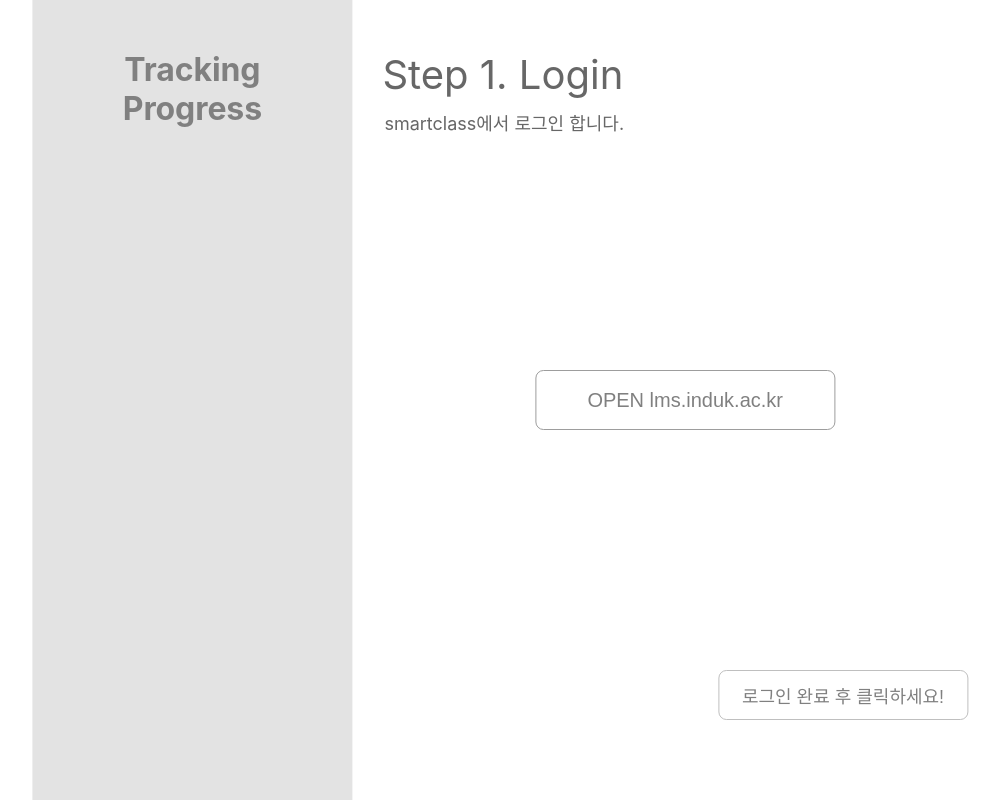
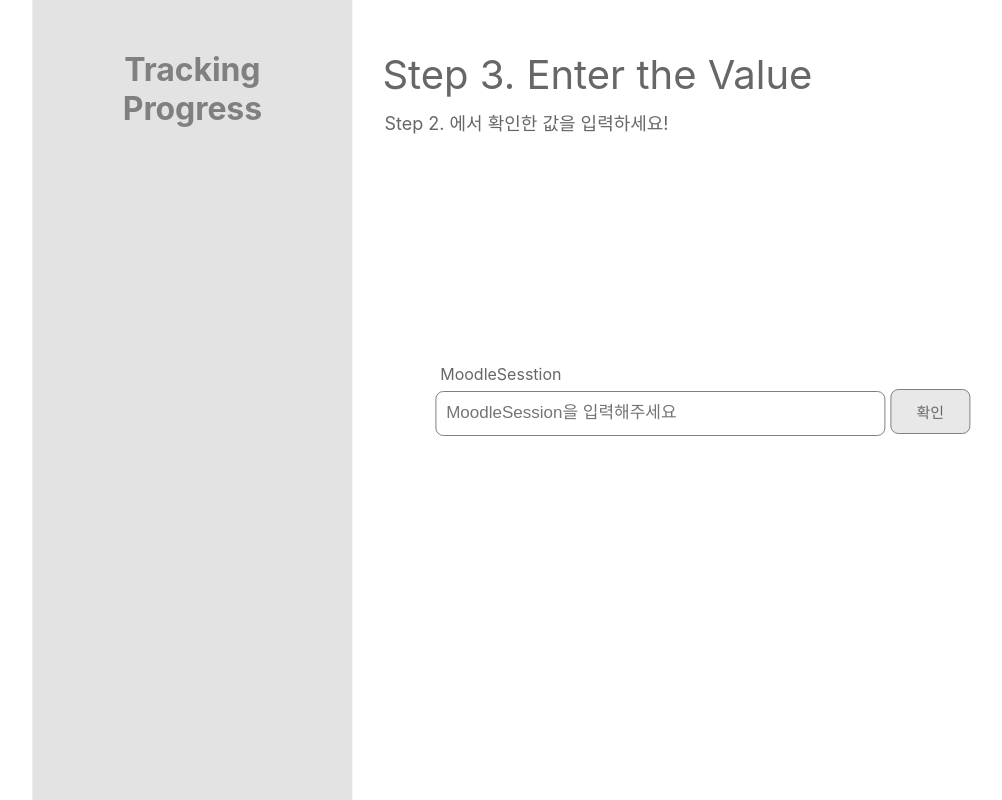
Before and after one commit to llooster/tracking-progress, a React (Create React App) app in the folder tracking-progress/: page / in a window 1280 px wide. Shown: the whole page, without its empty margins (70-1072 px from the left). Built offline with nearby package versions, Linux system fonts and the light colour scheme.

Commit message:
콘솔은 되는데 값 저장이 안 됩니다...

```diff
--- a/tracking-progress/src/component/App.js
+++ b/tracking-progress/src/component/App.js
@@ -1,20 +1,52 @@
 import React, { Component } from "react";
-import Login from "./Login/Login";
-// import GetValue from "./GetTheValue/GetValue";
-// import EnterValue from "./EnterTheValue";
+// import Login from "../page/Home/Login/Login";
+// import GetValue from "../page/Home/GetTheValue/GetValue";
+import EnterValue from "../page/Home/EnterTheValue/EnterValue";
 
 class App extends Component {
     state = {
-        id: 1,
-        step: "Step 1. Login",
-        explain: "induk 사이트에 로그인 합니다",
+        // id: 1,
+        step: [
+            "Step 1. Login",
+            "Step 2. Get the Value",
+            "Step 3. Enter the Value",
+        ],
+        explain: [
+            "induk 사이트에 로그인 합니다",
+            "크롤링을 위한 값을 가져옵니다. 아래는 Mac / Chrome 기준입니다.",
+            "Step 2. 에서 확인한 값을 입력하세요!",
+        ],
+        next: ["로그인 완료 후 클릭하세요!", "위 과정 완료 후 클릭!"],
+        moodle: "",
+    };
+    // test = () => {
+    //   var {value} = this.state;
+
+    // }
+    inputValue = () => {
+        const { moodle } = this.state;
+        return console.log(document.getElementById("inputValue").value);
     };
     render() {
-        console.log(this.state["step"]);
+        // console.log("moodle :>> ", moodle);
+        var { inputValue } = this;
+        var { id, step, explain, moodle } = this.state;
         return (
-            <Login />
-            // <GetValue />
-            // <EnterValue />
+            // <Login
+            //     step={this.state.step[0]}
+            //     explain={this.state.explain[0]}
+            //     next={this.state.next[0]}
+            // />
+            // <GetValue
+            //     step={this.state.step[1]}
+            //     explain={this.state.explain[1]}
+            //     next={this.state.next[1]}
+            // />
+            <EnterValue
+                step={this.state.step[2]}
+                explain={this.state.explain[2]}
+                value={inputValue}
+            />
         );
     }
 }
--- a/tracking-progress/src/component/EnterTheValue/EnterValue.js
+++ b/tracking-progress/src/page/Home/EnterTheValue/EnterValue.js
@@ -3,7 +3,7 @@
 
 class EnterValue extends Component {
     render() {
-        // const { id, step, explain } = this.props;
+        const { step, explain, value, moodle } = this.props;
         return (
             <div className="whole">
                 <div className="Tracking-Progress">
@@ -11,21 +11,26 @@
                 </div>
                 <div className="Step">
                     <div className="explain">
-                        <div>Step 3. Enter the Value</div>
-                        <span>Step 2. 에서 확인한 값을 입력하세요!</span>
+                        <div>{step}</div>
+                        <span>{explain}</span>
                     </div>
                     <div className="inputBox">
                         <div className="moodle">MoodleSesstion</div>
                         <div className="input">
                             <input
                                 type="text"
-                                className="inputValue"
+                                id="inputValue"
                                 placeholder="MoodleSession을 입력해주세요"
                             ></input>
-                            <button>확인</button>
+                            <button
+                                onClick={function (e) {
+                                    value();
+                                }}
+                            >
+                                확인
+                            </button>
                         </div>
                     </div>
-                    {/* <button>로그인 완료 후 클릭하세요!</button> */}
                 </div>
             </div>
         );
--- a/tracking-progress/src/component/Login/Login.css
+++ b/tracking-progress/src/page/Home/Login/Login.css
@@ -116,6 +116,7 @@
 }
 .Step button:last-child:hover {
     box-shadow: 0 0 3px 0 rgb(121, 121, 121);
+    font-weight: 700;
 }
 
 .moodle {
--- a/tracking-progress/src/component/Login/Login.js
+++ b/tracking-progress/src/page/Home/Login/Login.js
@@ -3,7 +3,7 @@
 
 class Login extends Component {
     render() {
-        const { id, step, explain } = this.props;
+        var { id, explain, next } = this.props;
         return (
             <div className="whole">
                 <div className="Tracking-Progress">
@@ -11,8 +11,8 @@
                 </div>
                 <div className="Step">
                     <div className="explain">
-                        <div>Step 1. Login</div>
-                        <span>smartclass에서 로그인 합니다.</span>
+                        <div>{step}</div>
+                        <span>{explain}</span>
                     </div>
                     <button
                         onClick={function (e) {
@@ -21,9 +21,7 @@
                     >
                         OPEN lms.induk.ac.kr
                     </button>
-                    <button className="button">
-                        로그인 완료 후 클릭하세요!
-                    </button>
+                    <button className="button">{next}</button>
                 </div>
             </div>
         );
```
Also changed, not shown: tracking-progress/src/page/Home/GetTheValue/GetValue.js (renamed from tracking-progress/src/component/GetTheValue/GetValue.js, +4 -7 lines), tracking-progress/src/page/Home/EnterTheValue/index.js (renamed from tracking-progress/src/component/EnterTheValue/index.js), tracking-progress/src/page/Home/GetTheValue/GetValue.css (added), tracking-progress/src/page/Home/GetTheValue/index.js (renamed from tracking-progress/src/component/GetTheValue/index.js), tracking-progress/src/page/Home/Login/index.js (renamed from tracking-progress/src/component/Login/index.js).
